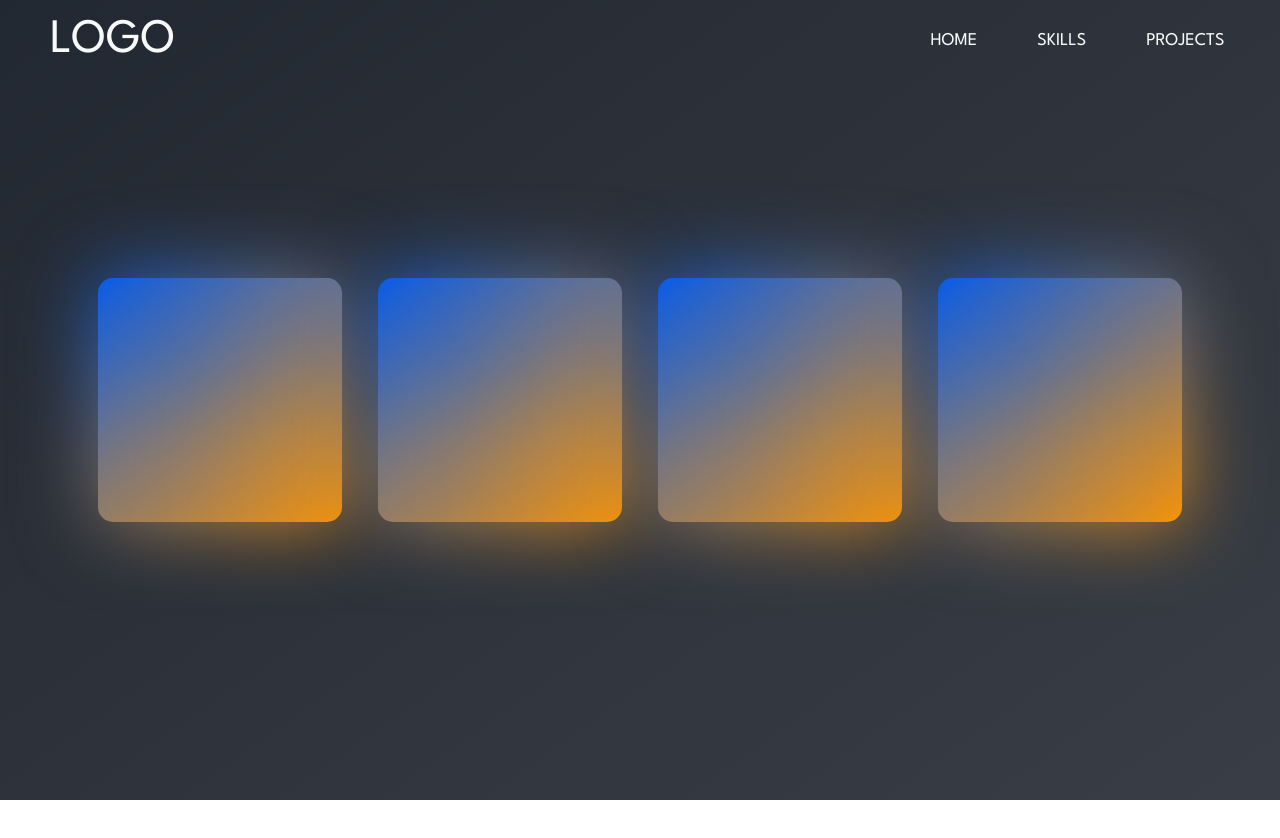
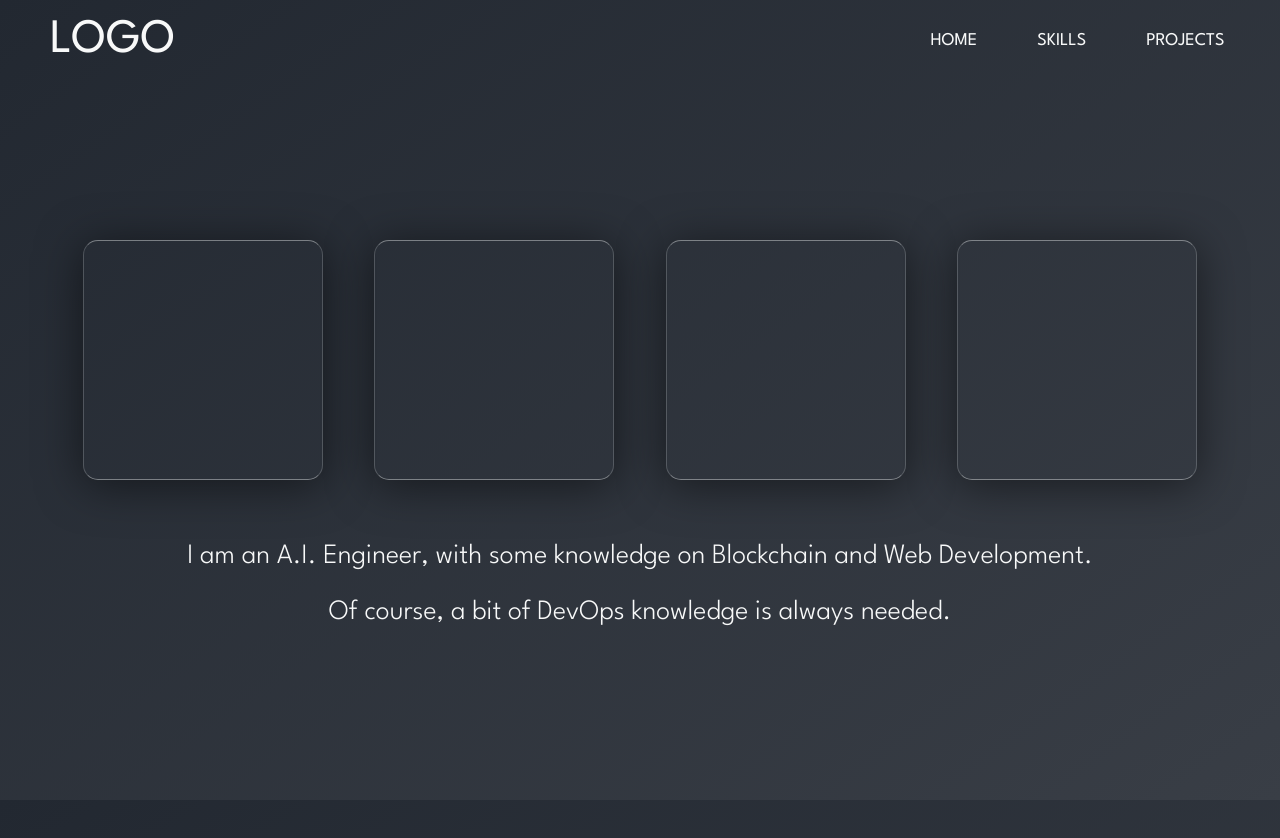
Before and after one commit to ak4598/portfolio-website, a Next.js app: page /skills/engineering in a window 1280 px wide. Shown: the top 838 px of the page. Before the commit the page ends 800 px from the top, so only its background shows below. Built offline with nearby package versions, Linux system fonts and the light colour scheme.

Commit message:
update engineering and contact me

```diff
--- a/components/NeonCards/NeonCards.module.css
+++ b/components/NeonCards/NeonCards.module.css
@@ -7,19 +7,22 @@
   z-index: 1;
   width: 100%;
   height: 100%;
+  top: -5%;
 }
 
 .box {
   position: relative;
   border-radius: 15px;
   height: 30%;
-  /* height: 30%; */
   aspect-ratio: 1 / 1;
   display: flex;
   justify-content: center;
   align-items: center;
-  margin: 20px;
-  /* background: orange; */
+  margin: 2%;
+  box-shadow: 0 5px 45px rgba(0, 0, 0, 0.5);
+  border: 1px solid rgba(248, 249, 249, 0.4);
+  border-right: 1px solid rgba(248, 249, 249, 0.2);
+  border-left: 1px solid rgba(248, 249, 249, 0.2);
   transition: 0.5s;
 }
 
@@ -44,65 +47,31 @@
   transition: 0.5s;
 }
 
-.box:before {
+/* .box:before {
   content: "";
   border-radius: 15px;
   position: absolute;
-  top: -1%;
-  bottom: -1%;
-  left: -1%;
-  right: -1%;
-  background: yellow;
+
   z-index: -1;
-}
+  border: 1px solid rgba(248, 249, 249, 0.4);
+  border-right: 1px solid rgba(248, 249, 249, 0.2);
+  border-left: 1px solid rgba(248, 249, 249, 0.2);
+} */
 
-.box:after {
+.box:hover:after {
   content: "";
   border-radius: 15px;
   position: absolute;
-  top: -1%;
-  bottom: -1%;
-  left: -1%;
-  right: -1%;
-  background: yellow;
+  top: -10%;
+  bottom: -10%;
+  left: -10%;
+  right: -10%;
+  background: #00adb5;
   z-index: -1;
-  filter: blur(40px);
-}
-
-.box:nth-child(1):before,
-.box:nth-child(1):after {
-  background: linear-gradient(
-    145deg,
-    rgba(0, 90, 240, 1) 0%,
-    rgba(255, 149, 0, 1) 100%
-  );
-}
-
-.box:nth-child(2):before,
-.box:nth-child(2):after {
-  background: linear-gradient(
-    145deg,
-    rgba(0, 90, 240, 1) 0%,
-    rgba(255, 149, 0, 1) 100%
-  );
-}
-
-.box:nth-child(3):before,
-.box:nth-child(3):after {
-  background: linear-gradient(
-    145deg,
-    rgba(0, 90, 240, 1) 0%,
-    rgba(255, 149, 0, 1) 100%
-  );
-}
-
-.box:nth-child(4):before,
-.box:nth-child(4):after {
-  background: linear-gradient(
-    145deg,
-    rgba(0, 90, 240, 1) 0%,
-    rgba(255, 149, 0, 1) 100%
-  );
+  border: 1px solid rgba(248, 249, 249, 0.4);
+  border-right: 1px solid rgba(248, 249, 249, 0.2);
+  border-left: 1px solid rgba(248, 249, 249, 0.2);
+  filter: blur(800px);
 }
 
 .box .content {
--- a/components/Carousel/Carousel.tsx
+++ b/components/PopupCards/PopupCards.tsx
@@ -1,7 +1,6 @@
 import React from "react";
-import styles from "./Carousel.module.css";
+import styles from "./PopupCards.module.css";
 import { AI, Blockchain, Web, DevOps } from "../../assets/TechLogos";
-import VanillaTilt from "./vanilla-tilt";
 
 const Carousel = () => {
   return (
--- a/pages/home/contact.tsx
+++ b/pages/home/contact.tsx
@@ -14,6 +14,7 @@ const Contact = () => {
   return (
     <div className={styles.background}>
       <div className={styles.content}>
+        <div className={styles.title}>Connect with me!</div>
         <ul>
           {mySocialMedia.map((page) => (
             <li>
--- a/pages/home/styles/contact.module.css
+++ b/pages/home/styles/contact.module.css
@@ -11,11 +11,18 @@
   top: 0;
 }
 
+.title {
+  color: #f8f9f9;
+  font-size: 48px;
+  font-weight: lighter;
+}
+
 .content {
   z-index: 2;
   width: 100%;
   height: 100%;
   display: flex;
+  flex-direction: column;
   justify-content: center;
   align-items: center;
 }
@@ -25,7 +32,7 @@
   justify-content: center;
   margin: 0;
   padding: 0;
-  padding-bottom: 10%;
+  /* padding-bottom: 10%; */
 }
 
 .content ul li {
--- a/pages/skills/engineering.tsx
+++ b/pages/skills/engineering.tsx
@@ -7,8 +7,16 @@ const Engineering = () => {
     <div>
       <div className={styles.background}></div>
       <div className={styles.content}>
-        <NeonCards />
+        <div className={styles.cards}>
+          <NeonCards />
+        </div>
+        <div className={styles.title}>
+          I am an A.I. Engineer, with some knowledge on Blockchain and Web
+          Development. <br />
+          Of course, a bit of DevOps knowledge is always needed.
+        </div>
       </div>
+      <div className={styles.background2}></div>
     </div>
   );
 };
--- a/pages/skills/styles/engineering.module.css
+++ b/pages/skills/styles/engineering.module.css
@@ -7,12 +7,42 @@
   top: 0;
 }
 
+.background2 {
+  z-index: 1;
+  position: absolute;
+  width: 100%;
+  height: 100%;
+  background: linear-gradient(145deg, rgb(34, 40, 49) 0%, rgb(57, 62, 70) 100%);
+  top: 100%;
+}
+
 .content {
   z-index: 2;
   width: 100%;
   height: 100%;
   display: flex;
+  flex-direction: column;
   justify-content: center;
   align-items: center;
   position: absolute;
+  top: 0;
+  overflow-x: hidden;
 }
+
+.title {
+  z-index: 2;
+  position: absolute;
+  bottom: 20%;
+  width: 80%;
+  text-align: center;
+  color: #f8f9f9;
+  font-weight: 300;
+  font-size: 28px;
+  line-height: 200%;
+  width: 100%;
+}
+
+.cards {
+  width: 100%;
+  height: 100%;
+}
```
Also changed, not shown: components/PopupCards/PopupCards.module.css (renamed from components/Carousel/Carousel.module.css).
